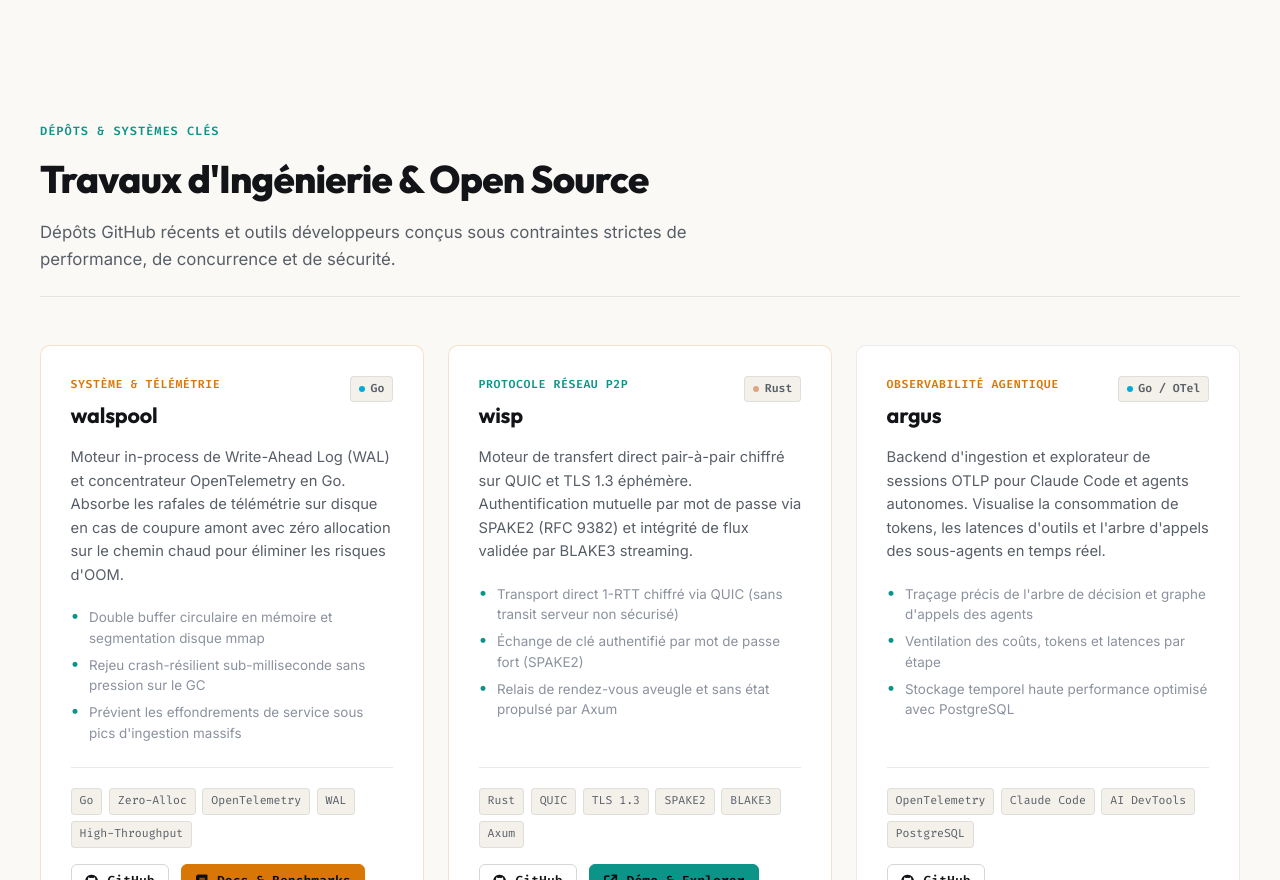
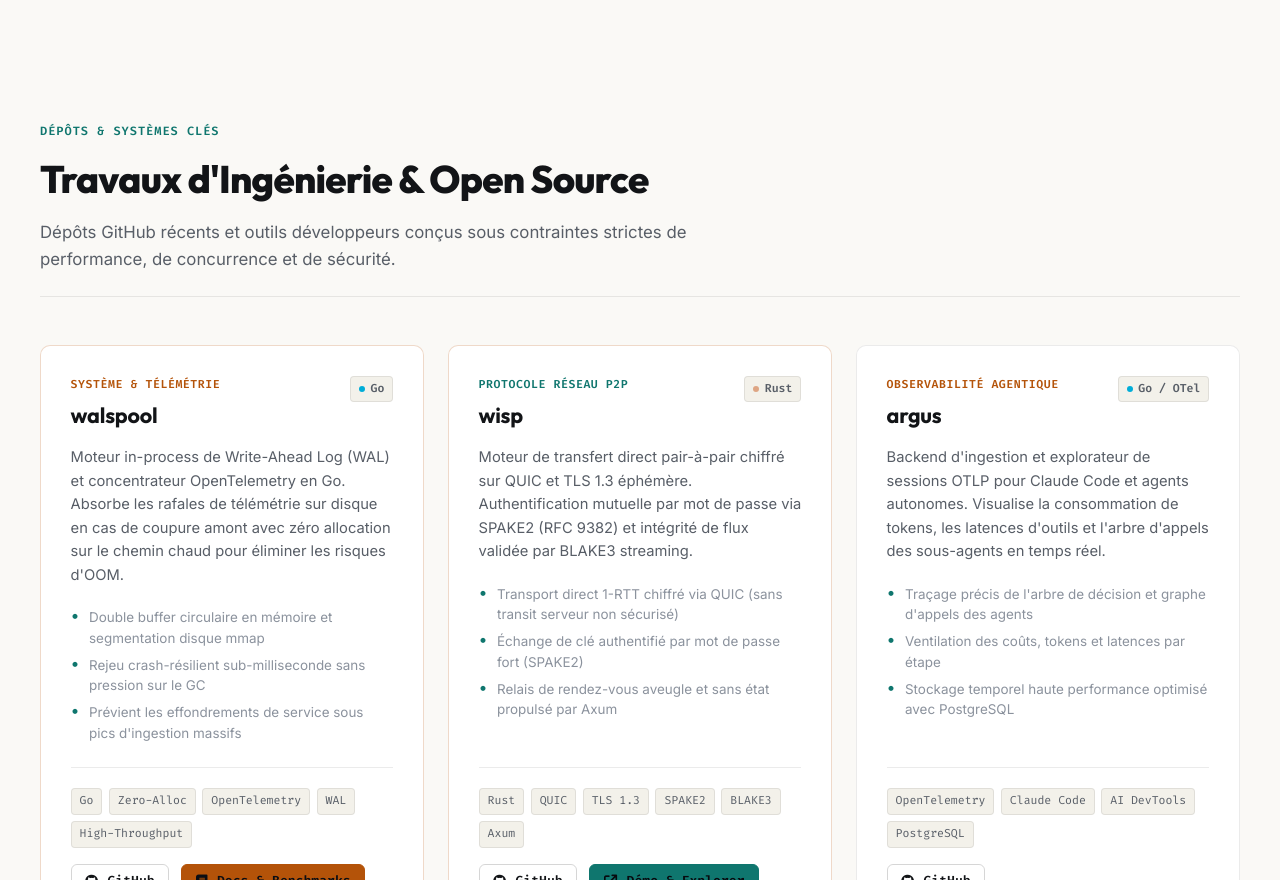
Before and after one commit to YohannHommet/portfolio, a website: page index.html in a window 1280 px wide. Shown: the part 1920-2800 px from the top of the page. Drawn offline with nearby package versions, Linux system fonts and the light colour scheme.

Commit message:
perf(a11y): optimize canvas lifecycle offscreen and calibrate light mode contrast for WCAG AA

```diff
--- a/assets/js/script.js
+++ b/assets/js/script.js
@@ -817,10 +817,57 @@
         ctx.fillText(node.label, node.x, labelY);
       });
 
-      animationFrameId = requestAnimationFrame(animate);
+      if (isIntersecting && isTabActive && !prefersReducedMotion) {
+        animationFrameId = requestAnimationFrame(animate);
+      } else {
+        animationFrameId = null;
+      }
     }
 
-    animationFrameId = requestAnimationFrame(animate);
+    // Performance & Accessibility: Pause loop when offscreen, backgrounded, or reduced motion
+    const prefersReducedMotion = window.matchMedia("(prefers-reduced-motion: reduce)").matches;
+    let isIntersecting = true;
+    let isTabActive = !document.hidden;
+
+    function startAnimation() {
+      if (!animationFrameId && isIntersecting && isTabActive && !prefersReducedMotion) {
+        animationFrameId = requestAnimationFrame(animate);
+      }
+    }
+
+    function stopAnimation() {
+      if (animationFrameId) {
+        cancelAnimationFrame(animationFrameId);
+        animationFrameId = null;
+      }
+    }
+
+    const canvasObserver = new IntersectionObserver((entries) => {
+      entries.forEach((entry) => {
+        isIntersecting = entry.isIntersecting;
+        if (isIntersecting) {
+          startAnimation();
+        } else {
+          stopAnimation();
+        }
+      });
+    }, { threshold: 0.05 });
+    canvasObserver.observe(canvas);
+
+    document.addEventListener("visibilitychange", () => {
+      isTabActive = !document.hidden;
+      if (isTabActive) {
+        startAnimation();
+      } else {
+        stopAnimation();
+      }
+    });
+
+    if (prefersReducedMotion) {
+      animate(); // Single frame render
+    } else {
+      startAnimation();
+    }
   }
 
   // --- FOOTER YEAR ---
--- a/assets/style/base/_variables.css
+++ b/assets/style/base/_variables.css
@@ -44,16 +44,16 @@
   --text-color-secondary: #585e67;
   --text-color-muted: #8b929d;
 
-  /* Primary Accent - Ambre Chaud */
-  --accent-color: #d97706;
-  --accent-color-hover: #b45309;
-  --accent-subtle: rgba(217, 119, 6, 0.08);
-  --accent-subtle-border: rgba(217, 119, 6, 0.22);
-  --accent-glow: rgba(217, 119, 6, 0.16);
+  /* Primary Accent - Ambre Chaud (WCAG 2.2 AA compliant > 4.5:1) */
+  --accent-color: #b45309;
+  --accent-color-hover: #92400e;
+  --accent-subtle: rgba(180, 83, 9, 0.08);
+  --accent-subtle-border: rgba(180, 83, 9, 0.22);
+  --accent-glow: rgba(180, 83, 9, 0.16);
 
-  /* Secondary Accent - Vert Sauge / Menthe Cyprès (Équilibre & Sérénité) */
-  --accent-secondary: #0d9488;
-  --accent-secondary-hover: #0f766e;
+  /* Secondary Accent - Vert Sauge / Menthe Cyprès (WCAG 2.2 AA compliant > 4.5:1) */
+  --accent-secondary: #0f766e;
+  --accent-secondary-hover: #115e59;
   --accent-secondary-subtle: rgba(13, 148, 136, 0.08);
   --accent-secondary-border: rgba(13, 148, 136, 0.22);
   --accent-secondary-glow: rgba(13, 148, 136, 0.16);
```
